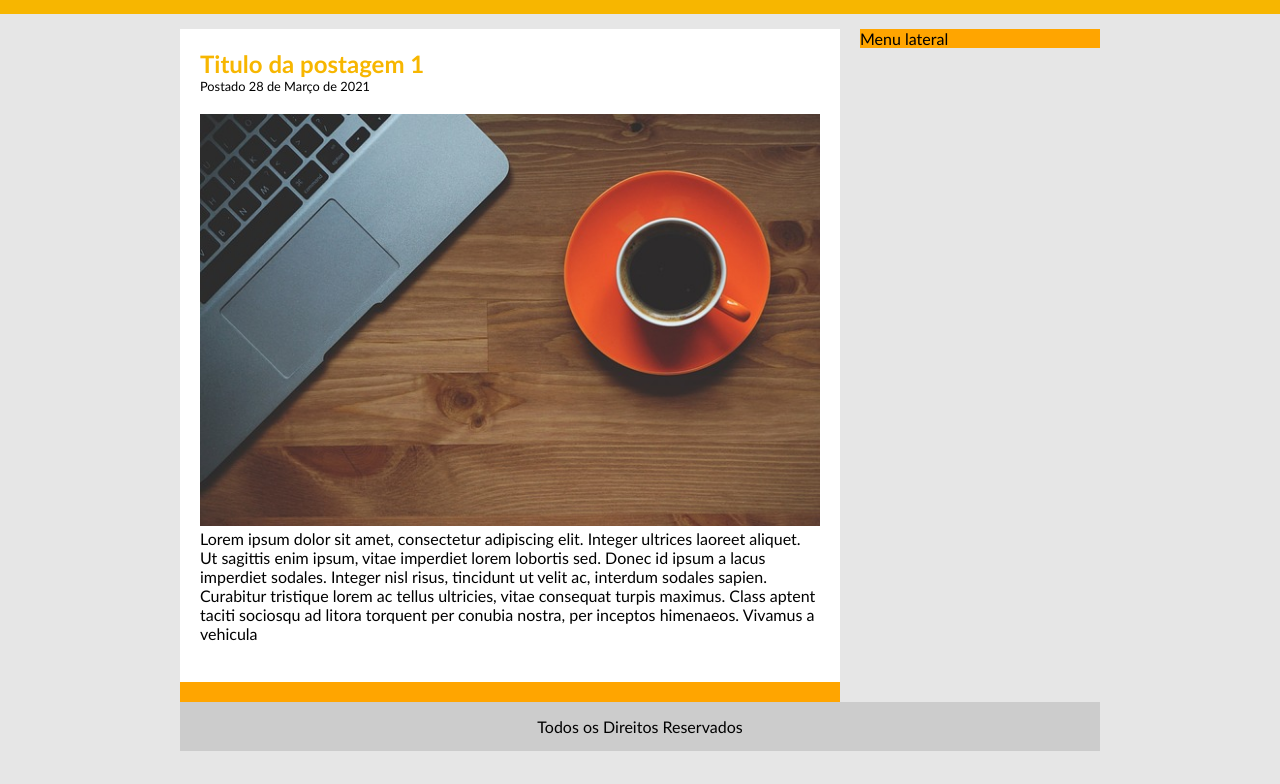
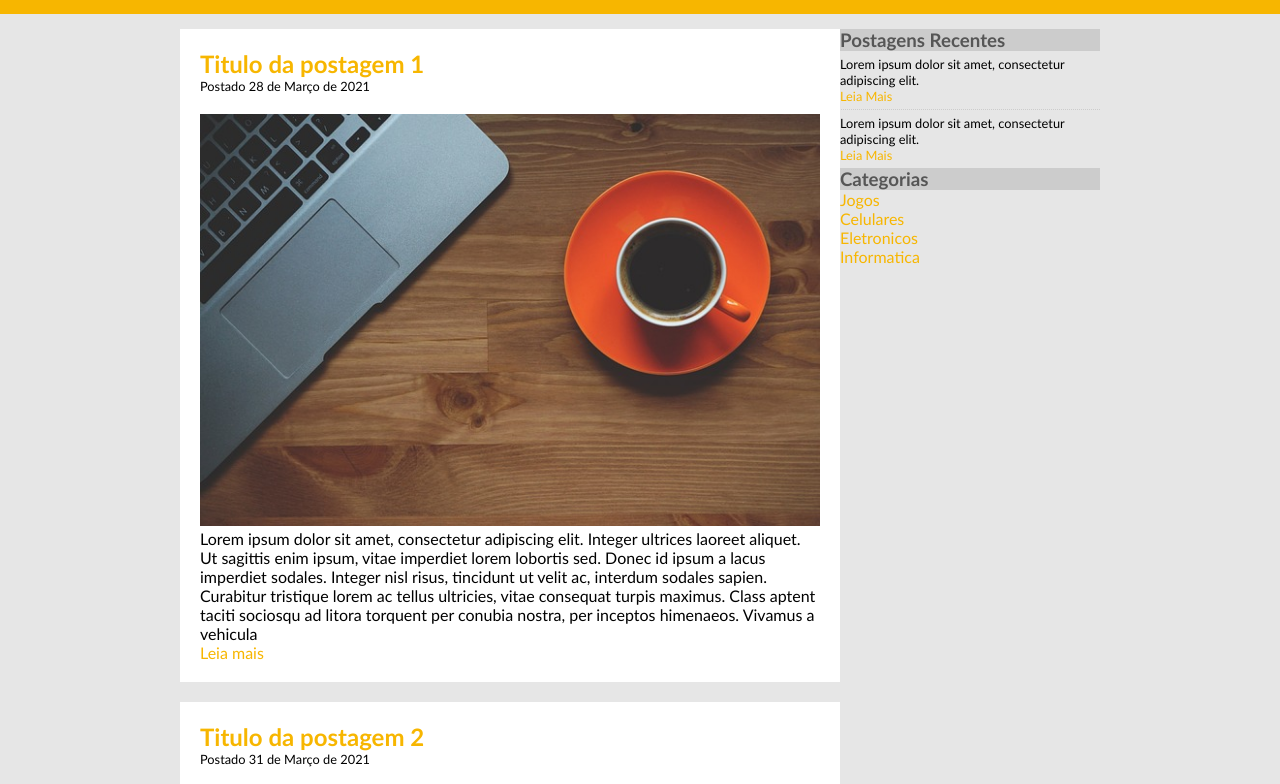
Before and after one commit to MatheusDario/Projeto-Tec-blog, a plain HTML site: page index.html in a window 1280 px wide. Shown: the part 103-887 px from the top of the page. Drawn offline with Linux system fonts and the light colour scheme.

Commit message:
Projeto finalizado

```diff
--- a/css/estilo.css
+++ b/css/estilo.css
@@ -27,9 +27,6 @@ body {
 	padding: 15px;
 }
 
-#area-postagens, #area-lateral {
-	background: orange;
-}
 
 #area-postagens {
 	width: 660px;
@@ -47,6 +44,18 @@ body {
 	background: white;
 }
 
+.conteudo-lateral {
+	background: white;
+	padding: 10px;
+	margin-bottom: 20px;
+}
+
+.postagem-lateral {
+	font-size: 0.8em;
+	padding: 5px;
+	border-bottom: 1px dotted #CCC;
+}
+
 #rodape {
 	clear: both;
 	text-align: center;
@@ -60,13 +69,22 @@ a {
 }
 
 a:link, a:visited {
+	color: #f7b600;
+}
+
+a:hover {
+	text-decoration: underline;
+}
+
+#area-cabecalho a:link, #area-cabecalho a:visited {
 	color: #FFF;
 	padding: 8px;
 }
 
-a:hover {
+#area-cabecalho a:hover {
 	color: #f7b600;
 	background: #FFF;
+	text-decoration: none;
 }
 
 
@@ -80,6 +98,12 @@ h2 {
 	color: #f7b600;
 }
 
+h3 {
+	color: #565656;
+	background: #CCC;
+	padding-left: 5px;
+}
+
 .branco {
 	color: white;
 }
--- a/index.html
+++ b/index.html
@@ -36,9 +36,48 @@
 					<a href="">Leia mais</a>
 				</div> <!--//fechamento postagem -->
 
+				<!--abertura postagem -->
+				<div class="postagem">
+					<h2>Titulo da postagem 2</h2>
+					<spam class="data-postagem">Postado 31 de Março de 2021</spam>
+					<img width="620" src="imagens/imagem2.jpg">
+					<p>
+						Lorem ipsum dolor sit amet, consectetur adipiscing elit. Integer ultrices laoreet aliquet. Ut sagittis enim ipsum, vitae imperdiet lorem lobortis sed. Donec id ipsum a lacus imperdiet sodales. Integer nisl risus, tincidunt ut velit ac, interdum sodales sapien. Curabitur tristique lorem ac tellus ultricies, vitae consequat turpis maximus. Class aptent taciti sociosqu ad litora torquent per conubia nostra, per inceptos himenaeos. Vivamus a vehicula
+					</p>
+					<a href="">Leia mais</a>
+				</div> <!--//fechamento postagem -->
+
 			</div>
-			<div id="area-lateral">
-				Menu lateral
+			<div class="area-lateral">
+
+				<div id="conteudo-lateral">
+					<h3>Postagens Recentes</h3>
+					<div class="postagem-lateral">
+						<p>
+						Lorem ipsum dolor sit amet, consectetur adipiscing elit.
+						</p>
+						<a href="">Leia Mais</a>
+					</div>
+
+					<div class="postagem-lateral" style="border-bottom: none;">
+						<p>
+						Lorem ipsum dolor sit amet, consectetur adipiscing elit.
+						</p>
+						<a href="">Leia Mais</a>
+					</div>
+				</div>
+
+				<div id="conteudo-lateral">
+
+					<h3>Categorias</h3>
+
+				<a href="">Jogos</a><br>
+				<a href="">Celulares</a><br>
+				<a href="">Eletronicos</a><br>
+				<a href="">Informatica</a><br>
+
+				</div>
+
 			</div>
 
 			<div id="rodape">
```
